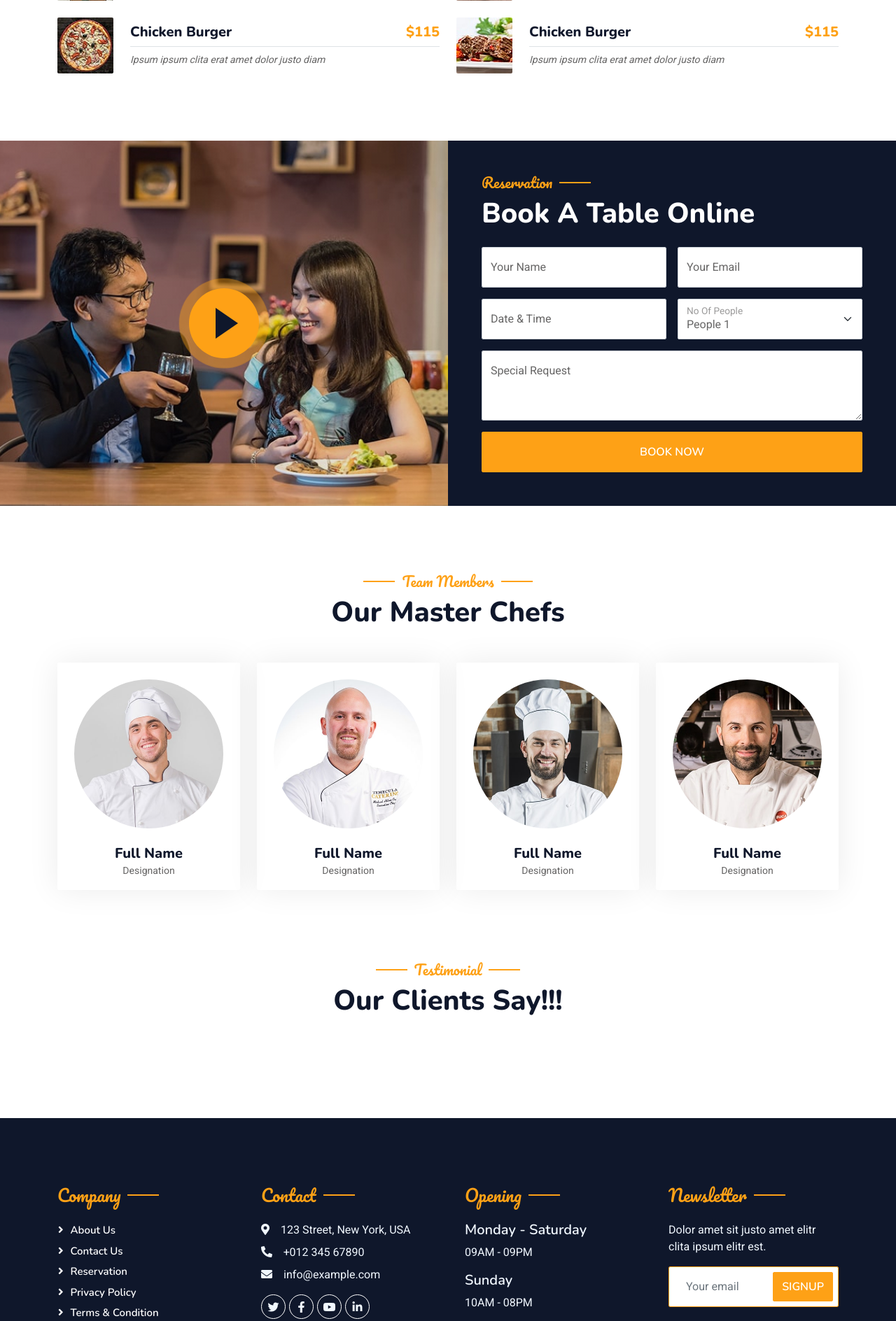
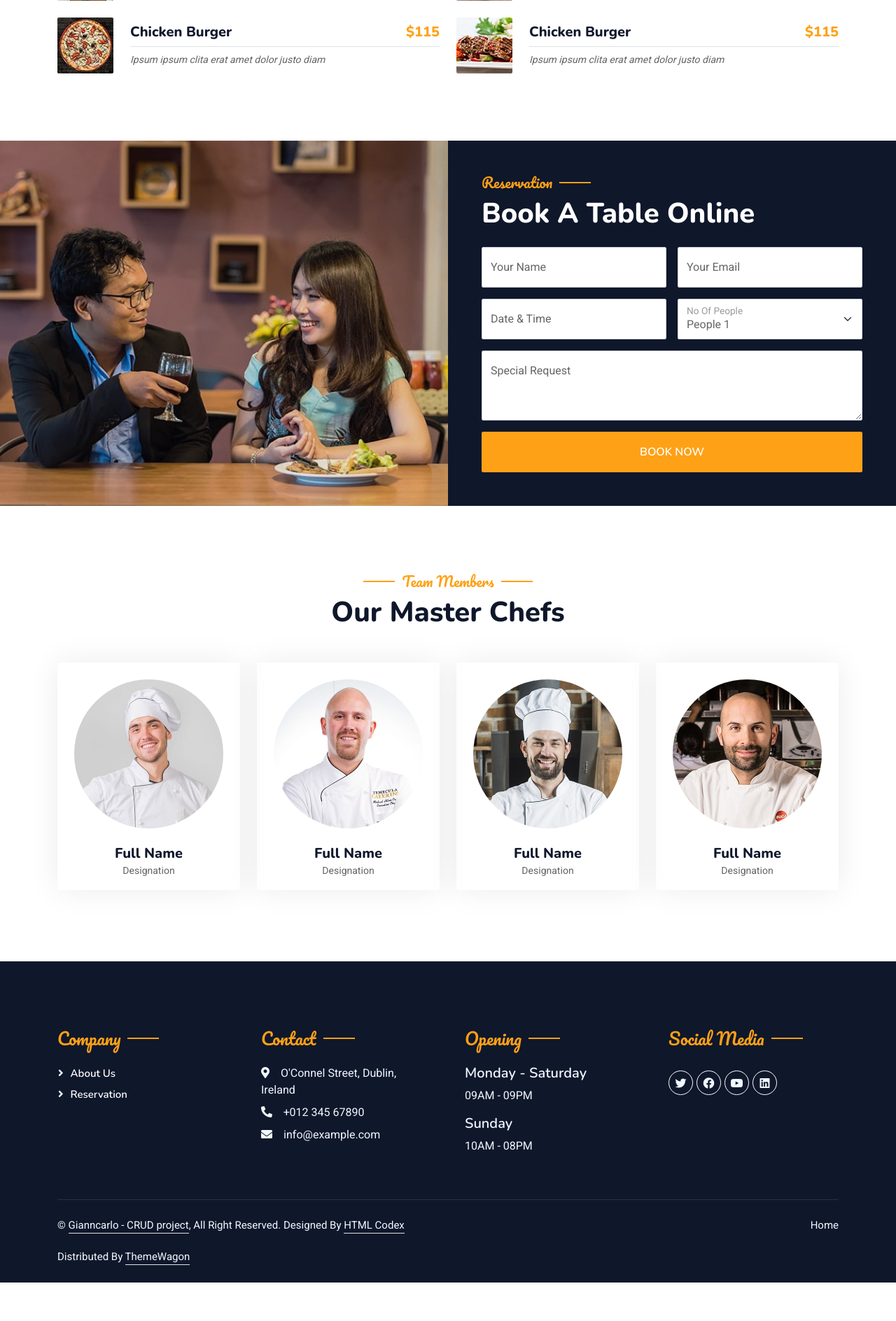
Before and after one commit to giankpetrov/CRUD-P4, a Django app: page / in a window 1280 px wide. Shown: the part 2514-4402 px from the top of the page at 70% size. After the commit the page ends 4347 px from the top, so only its background shows below. Run offline with Django 3.2, Linux system fonts and the light colour scheme; some libraries are stand-ins or nearby versions.

Commit message:
FIX internal links base.html

```diff
--- a/static/css/style.css
+++ b/static/css/style.css
@@ -5,6 +5,7 @@
     --dark: #0F172B;
 }
 
+/********** Override Bootstrap **********/
 .text-primary {
     color: var(--primary) !important;
 }
@@ -17,7 +18,7 @@
 .service-item:hover * {
     color: var(--light) !important;
 }
-
+/********************/
 .ff-secondary {
     font-family: 'Pacifico', cursive;
 }
@@ -434,14 +435,14 @@
     display: flex;
     align-items: center;
     justify-content: center;
-    color: var(--light);
+    color: var(--light) !important;
     border: 1px solid #FFFFFF;
     border-radius: 35px;
     transition: .3s;
 }
 
 .footer .btn.btn-social:hover {
-    color: var(--primary);
+    color: var(--primary) !important;
 }
 
 .footer .btn.btn-link {
--- a/templates/base.html
+++ b/templates/base.html
@@ -33,6 +33,7 @@
     <script src="https://cdn.jsdelivr.net/npm/bootstrap@5.0.2/dist/js/bootstrap.bundle.min.js"
         integrity="sha384-MrcW6ZMFYlzcLA8Nl+NtUVF0sA7MsXsP1UyJoMp4YLEuNSfAP+JcXn/tWtIaxVXM"
         crossorigin="anonymous"></script>
+    <script src="https://kit.fontawesome.com/0c9bf02fd8.js" crossorigin="anonymous"></script>
     <script href="{% static 'js/main.js' %}"></script>
     {% endblock %}
 
@@ -61,7 +62,6 @@
     <header class="container-fluid fixed-top"></header>
     <div class="container-xxl bg-white p-0">
 
-
         <!-- Navbar & Hero Start -->
         <div class="container-xxl position-relative p-0">
             <nav class="navbar navbar-expand-lg navbar-dark bg-dark px-4 px-lg-5 py-3 py-lg-0">
@@ -74,21 +74,13 @@
                 </button>
                 <div class="collapse navbar-collapse" id="navbarCollapse">
                     <div class="navbar-nav ms-auto py-0 pe-4">
-                        <a href="index.html" class="nav-item nav-link active">Home</a>
-                        <a href="about.html" class="nav-item nav-link">About</a>
-                        <a href="service.html" class="nav-item nav-link">Service</a>
-                        <a href="menu.html" class="nav-item nav-link">Menu</a>
-                        <div class="nav-item dropdown">
-                            <a href="#" class="nav-link dropdown-toggle" data-bs-toggle="dropdown">Pages</a>
-                            <div class="dropdown-menu m-0">
-                                <a href="booking.html" class="dropdown-item">Booking</a>
-                                <a href="team.html" class="dropdown-item">Our Team</a>
-                                <a href="testimonial.html" class="dropdown-item">Testimonial</a>
-                            </div>
-                        </div>
-                        <a href="contact.html" class="nav-item nav-link">Contact</a>
+                        <a href="#" class="nav-item nav-link active">Home</a>
+                        <a href="#aboutus" class="nav-item nav-link">About</a>
+                        <a href="#service" class="nav-item nav-link">Service</a>
+                        <a href="#menu" class="nav-item nav-link">Menu</a>
+                        <a href="#footer" class="nav-item nav-link">Contact</a>
                     </div>
-                    <a href="" class="btn btn-primary py-2 px-4">Book A Table</a>
+                    <a href="#reservation" class="btn btn-primary py-2 px-4">Book A Table</a>
                 </div>
             </nav>
 
@@ -100,7 +92,7 @@
                             <p class="text-white animated slideInLeft mb-4 pb-2">Tempor erat elitr rebum at clita. Diam dolor
                                 diam ipsum sit. Aliqu diam amet diam et eos. Clita erat ipsum et lorem et sit, sed stet lorem
                                 sit clita duo justo magna dolore erat amet</p>
-                            <a href="" class="btn btn-primary py-sm-3 px-sm-5 me-3 animated slideInLeft">Book A Table</a>
+                            <a href="#reservation" class="btn btn-primary py-sm-3 px-sm-5 me-3 animated slideInLeft">Book A Table</a>
                         </div>
                         <div class="col-lg-6 text-center text-lg-end overflow-hidden">
                             <img class="img-fluid" src="static/img/hero.png" alt="">
@@ -112,7 +104,7 @@
         <!-- Navbar & Hero End -->
 
         <!-- Service Start -->
-        <div class="container-xxl py-5">
+        <div id="service" class="container-xxl py-5">
             <div class="container">
                 <div class="row g-4">
                     <div class="col-lg-3 col-sm-6 wow fadeInUp" data-wow-delay="0.1s">
@@ -158,7 +150,7 @@
 
 
         <!-- About Start -->
-        <div class="container-xxl py-5">
+        <div id="aboutus" class="container-xxl py-5">
             <div class="container">
                 <div class="row g-5 align-items-center">
                     <div class="col-lg-6">
@@ -205,7 +197,7 @@
                                 </div>
                             </div>
                         </div>
-                        <a class="btn btn-primary py-3 px-5 mt-2" href="">Read More</a>
+                        <!--<a class="btn btn-primary py-3 px-5 mt-2" href="">Read More</a>-->
                     </div>
                 </div>
             </div>
@@ -214,7 +206,7 @@
 
 
         <!-- Menu Start -->
-        <div class="container-xxl py-5">
+        <div id="menu" class="container-xxl py-5">
             <div class="container">
                 <div class="text-center wow fadeInUp" data-wow-delay="0.1s">
                     <h5 class="section-title ff-secondary text-center text-primary fw-normal">Food Menu</h5>
@@ -584,14 +576,10 @@
 
 
         <!-- Reservation Start -->
-        <div class="container-xxl py-5 px-0 wow fadeInUp" data-wow-delay="0.1s">
+        <div id="reservation" class="container-xxl py-5 px-0 wow fadeInUp" data-wow-delay="0.1s">
             <div class="row g-0">
                 <div class="col-md-6">
                     <div class="video">
-                        <button type="button" class="btn-play" data-bs-toggle="modal"
-                            data-src="https://www.youtube.com/embed/DWRcNpR6Kdc" data-bs-target="#videoModal">
-                            <span></span>
-                        </button>
                     </div>
                 </div>
                 <div class="col-md-6 bg-dark d-flex align-items-center">
@@ -735,92 +723,23 @@
         </div>
         <!-- Team End -->
 
-
-        <!-- Testimonial Start -->
-        <div class="container-xxl py-5 wow fadeInUp" data-wow-delay="0.1s">
-            <div class="container">
-                <div class="text-center">
-                    <h5 class="section-title ff-secondary text-center text-primary fw-normal">Testimonial</h5>
-                    <h1 class="mb-5">Our Clients Say!!!</h1>
-                </div>
-                <div class="owl-carousel testimonial-carousel">
-                    <div class="testimonial-item bg-transparent border rounded p-4">
-                        <i class="fa fa-quote-left fa-2x text-primary mb-3"></i>
-                        <p>Dolor et eos labore, stet justo sed est sed. Diam sed sed dolor stet amet eirmod eos labore diam</p>
-                        <div class="d-flex align-items-center">
-                            <img class="img-fluid flex-shrink-0 rounded-circle" src="static/img/testimonial-1.jpg"
-                                style="width: 50px; height: 50px;">
-                            <div class="ps-3">
-                                <h5 class="mb-1">Client Name</h5>
-                                <small>Profession</small>
-                            </div>
-                        </div>
-                    </div>
-                    <div class="testimonial-item bg-transparent border rounded p-4">
-                        <i class="fa fa-quote-left fa-2x text-primary mb-3"></i>
-                        <p>Dolor et eos labore, stet justo sed est sed. Diam sed sed dolor stet amet eirmod eos labore diam</p>
-                        <div class="d-flex align-items-center">
-                            <img class="img-fluid flex-shrink-0 rounded-circle" src="static/img/testimonial-2.jpg"
-                                style="width: 50px; height: 50px;">
-                            <div class="ps-3">
-                                <h5 class="mb-1">Client Name</h5>
-                                <small>Profession</small>
-                            </div>
-                        </div>
-                    </div>
-                    <div class="testimonial-item bg-transparent border rounded p-4">
-                        <i class="fa fa-quote-left fa-2x text-primary mb-3"></i>
-                        <p>Dolor et eos labore, stet justo sed est sed. Diam sed sed dolor stet amet eirmod eos labore diam</p>
-                        <div class="d-flex align-items-center">
-                            <img class="img-fluid flex-shrink-0 rounded-circle" src="static/img/testimonial-3.jpg"
-                                style="width: 50px; height: 50px;">
-                            <div class="ps-3">
-                                <h5 class="mb-1">Client Name</h5>
-                                <small>Profession</small>
-                            </div>
-                        </div>
-                    </div>
-                    <div class="testimonial-item bg-transparent border rounded p-4">
-                        <i class="fa fa-quote-left fa-2x text-primary mb-3"></i>
-                        <p>Dolor et eos labore, stet justo sed est sed. Diam sed sed dolor stet amet eirmod eos labore diam</p>
-                        <div class="d-flex align-items-center">
-                            <img class="img-fluid flex-shrink-0 rounded-circle" src="static/img/testimonial-4.jpg"
-                                style="width: 50px; height: 50px;">
-                            <div class="ps-3">
-                                <h5 class="mb-1">Client Name</h5>
-                                <small>Profession</small>
-                            </div>
-                        </div>
-                    </div>
-                </div>
-            </div>
-        </div>
-        <!-- Testimonial End -->
-
-
         <!-- Footer Start -->
-        <div class="container-fluid bg-dark text-light footer pt-5 mt-5 wow fadeIn" data-wow-delay="0.1s">
+        <div id="footer2" class="container-fluid bg-dark text-light footer pt-5 mt-5 wow fadeIn" data-wow-delay="0.1s">
             <div class="container py-5">
                 <div class="row g-5">
                     <div class="col-lg-3 col-md-6">
                         <h4 class="section-title ff-secondary text-start text-primary fw-normal mb-4">Company</h4>
-                        <a class="btn btn-link" href="">About Us</a>
-                        <a class="btn btn-link" href="">Contact Us</a>
-                        <a class="btn btn-link" href="">Reservation</a>
-                        <a class="btn btn-link" href="">Privacy Policy</a>
-                        <a class="btn btn-link" href="">Terms & Condition</a>
+                        <a class="btn btn-link" href="#aboutus">About Us</a>
+                        <!--<a class="btn btn-link" href="">Contact Us</a>-->
+                        <a class="btn btn-link" href="#reservation">Reservation</a>
+                        <!--<a class="btn btn-link" href="">Privacy Policy</a>
+                        <a class="btn btn-link" href="">Terms & Condition</a>-->
                     </div>
                     <div class="col-lg-3 col-md-6">
                         <h4 class="section-title ff-secondary text-start text-primary fw-normal mb-4">Contact</h4>
-                        <p class="mb-2"><i class="fa fa-map-marker-alt me-3"></i>123 Street, New York, USA</p>
+                        <p class="mb-2"><i class="fa fa-map-marker-alt me-3"></i>O'Connel Street, Dublin, Ireland</p>
                         <p class="mb-2"><i class="fa fa-phone-alt me-3"></i>+012 345 67890</p>
                         <p class="mb-2"><i class="fa fa-envelope me-3"></i>info@example.com</p>
-                        <div class="d-flex pt-2">
-                            <a class="btn btn-outline-light btn-social" href=""><i class="fab fa-twitter"></i></a>
-                            <a class="btn btn-outline-light btn-social" href=""><i class="fab fa-facebook-f"></i></a>
-                            <a class="btn btn-outline-light btn-social" href=""><i class="fab fa-youtube"></i></a>
-                            <a class="btn btn-outline-light btn-social" href=""><i class="fab fa-linkedin-in"></i></a>
-                        </div>
                     </div>
                     <div class="col-lg-3 col-md-6">
                         <h4 class="section-title ff-secondary text-start text-primary fw-normal mb-4">Opening</h4>
@@ -830,6 +749,15 @@
                         <p>10AM - 08PM</p>
                     </div>
                     <div class="col-lg-3 col-md-6">
+                        <h4 class="section-title ff-secondary text-start text-primary fw-normal mb-4">Social Media</h4>
+                        <div class="d-flex pt-2">
+                            <a class="btn btn-outline-light btn-social" href=""><i class="fab fa-twitter"></i></a>
+                            <a class="btn btn-outline-light btn-social" href=""><i class="fab fa-facebook"></i></a>
+                            <a class="btn btn-outline-light btn-social" href=""><i class="fab fa-youtube"></i></a>
+                            <a class="btn btn-outline-light btn-social" href=""><i class="fab fa-linkedin"></i></a>
+                        </div>
+                    </div>
+                    <!-- <div class="col-lg-3 col-md-6">
                         <h4 class="section-title ff-secondary text-start text-primary fw-normal mb-4">Newsletter</h4>
                         <p>Dolor amet sit justo amet elitr clita ipsum elitr est.</p>
                         <div class="position-relative mx-auto" style="max-width: 400px;">
@@ -838,14 +766,14 @@
                             <button type="button"
                                 class="btn btn-primary py-2 position-absolute top-0 end-0 mt-2 me-2">SignUp</button>
                         </div>
-                    </div>
+                    </div> -->
                 </div>
             </div>
             <div class="container">
                 <div class="copyright">
                     <div class="row">
                         <div class="col-md-6 text-center text-md-start mb-3 mb-md-0">
-                            &copy; <a class="border-bottom" href="#">Your Site Name</a>, All Right Reserved.
+                            &copy; <a class="border-bottom" href="https://github.com/giankpetrov/CRUD-P4">Gianncarlo - CRUD project</a>, All Right Reserved.
 
                             <!--/*** This template is free as long as you keep the footer author’s credit link/attribution link/backlink. If you'd like to use the template without the footer author’s credit link/attribution link/backlink, you can purchase the Credit Removal License from "https://htmlcodex.com/credit-removal". Thank you for your support. ***/-->
                             Designed By <a class="border-bottom" href="https://htmlcodex.com">HTML Codex</a><br><br>
@@ -853,10 +781,7 @@
                         </div>
                         <div class="col-md-6 text-center text-md-end">
                             <div class="footer-menu">
-                                <a href="">Home</a>
-                                <a href="">Cookies</a>
-                                <a href="">Help</a>
-                                <a href="">FQAs</a>
+                                <a href="#">Home</a>
                             </div>
                         </div>
                     </div>
```
Also changed, not shown: templates/navbar.html (added, +48 -0 lines).
